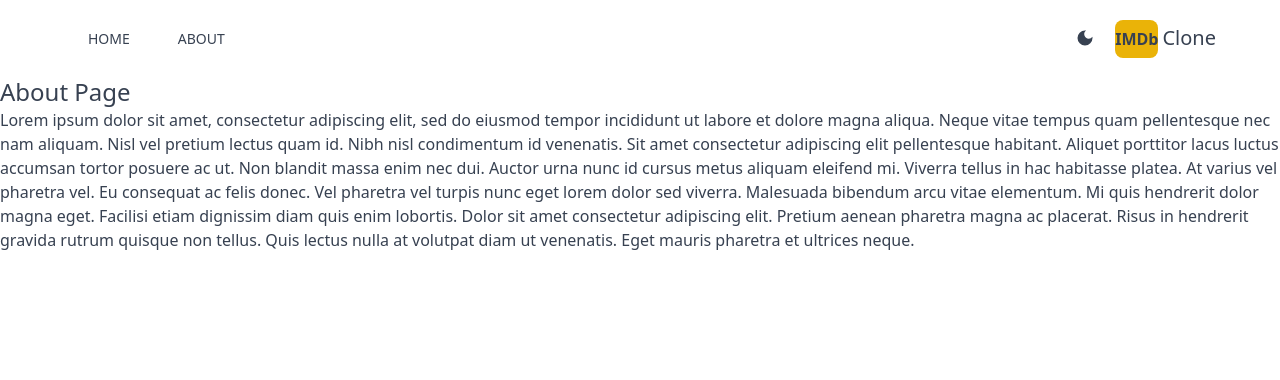
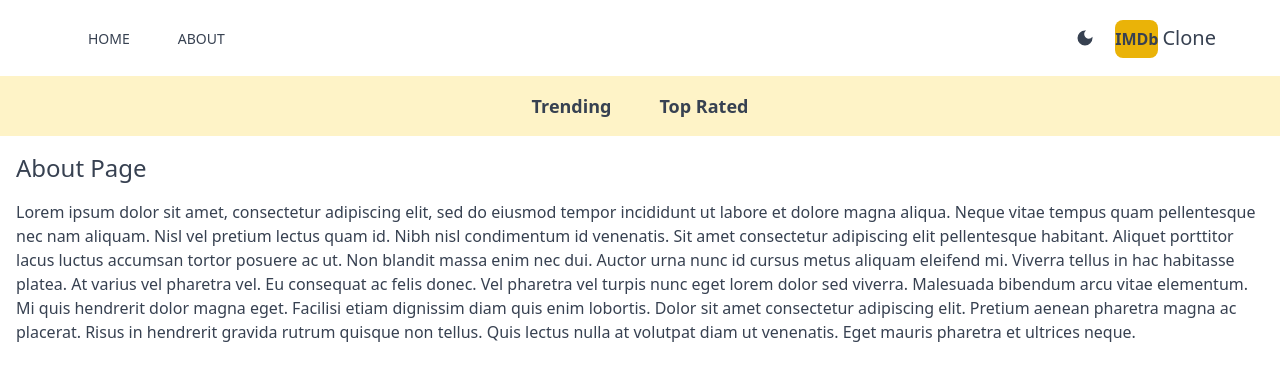
Before and after one commit to frostyserge/IMDb_Clone, a Next.js app: page /about in a window 1280 px wide. Shown: the top 380 px of the page. Built offline with nearby package versions, Linux system fonts and the light colour scheme.

Commit message:
created Navbar and a group of two navbar items - Trending and Top rated

```diff
--- a/src/app/about/page.jsx
+++ b/src/app/about/page.jsx
@@ -1,7 +1,7 @@
 
 export default function About () {
     return (
-        <div className="mx-auto">
+        <div className="mx-auto max-w-6x1 space-y-4 p-4">
             <h1 className="text-2xl font-medium">About Page</h1>
             <p>Lorem ipsum dolor sit amet, consectetur adipiscing elit, sed do eiusmod tempor incididunt ut labore et dolore magna aliqua. Neque vitae tempus quam pellentesque nec nam aliquam. Nisl vel pretium lectus quam id. Nibh nisl condimentum id venenatis. Sit amet consectetur adipiscing elit pellentesque habitant. Aliquet porttitor lacus luctus accumsan tortor posuere ac ut. Non blandit massa enim nec dui. Auctor urna nunc id cursus metus aliquam eleifend mi. Viverra tellus in hac habitasse platea. At varius vel pharetra vel. Eu consequat ac felis donec. Vel pharetra vel turpis nunc eget lorem dolor sed viverra. Malesuada bibendum arcu vitae elementum. Mi quis hendrerit dolor magna eget. Facilisi etiam dignissim diam quis enim lobortis. Dolor sit amet consectetur adipiscing elit. Pretium aenean pharetra magna ac placerat. Risus in hendrerit gravida rutrum quisque non tellus. Quis lectus nulla at volutpat diam ut venenatis. Eget mauris pharetra et ultrices neque.</p>
         </div>
--- a/src/app/layout.jsx
+++ b/src/app/layout.jsx
@@ -2,12 +2,13 @@
 import './globals.css'
 import { Inter } from 'next/font/google'
 import Providers from './Providers'
+import Navbar from '@/components/Navbar'
 
 const inter = Inter({ subsets: ['latin'] })
 
 export const metadata = {
-  title: 'Create Next App',
-  description: 'Generated by create next app',
+  title: 'IMDb Clone',
+  description: 'My first Next JS app',
 }
 
 export default function RootLayout({ children }) {
@@ -16,6 +17,9 @@
       <body>
         <Providers>
           <Header />
+
+          <Navbar />
+
           {children}
 
         </Providers>
--- /dev/null
+++ b/src/components/Navbar.jsx
@@ -0,0 +1,12 @@
+import NavbarItem from "./NavbarItem";
+
+
+export default function Navbar() {
+  return (
+    <div className="flex justify-center dark:bg-gray-600 bg-amber-100 lg:text-lg p-4">
+        <NavbarItem title="Trending" param="fetchTrending" />
+        <NavbarItem title="Top Rated" param="fetchTopRated" />
+
+    </div>
+  )
+}
--- /dev/null
+++ b/src/components/NavbarItem.jsx
@@ -0,0 +1,13 @@
+import Link from "next/link";
+
+
+export default function NavbarItem({ title, param }) {
+  return (
+    <div>
+        <Link className={`m-4 hover:text-amber-600 font-semibold p-2`} href={`/?genre=${param}`}>
+                {title}
+        </Link>
+
+    </div>
+  )
+}
```
